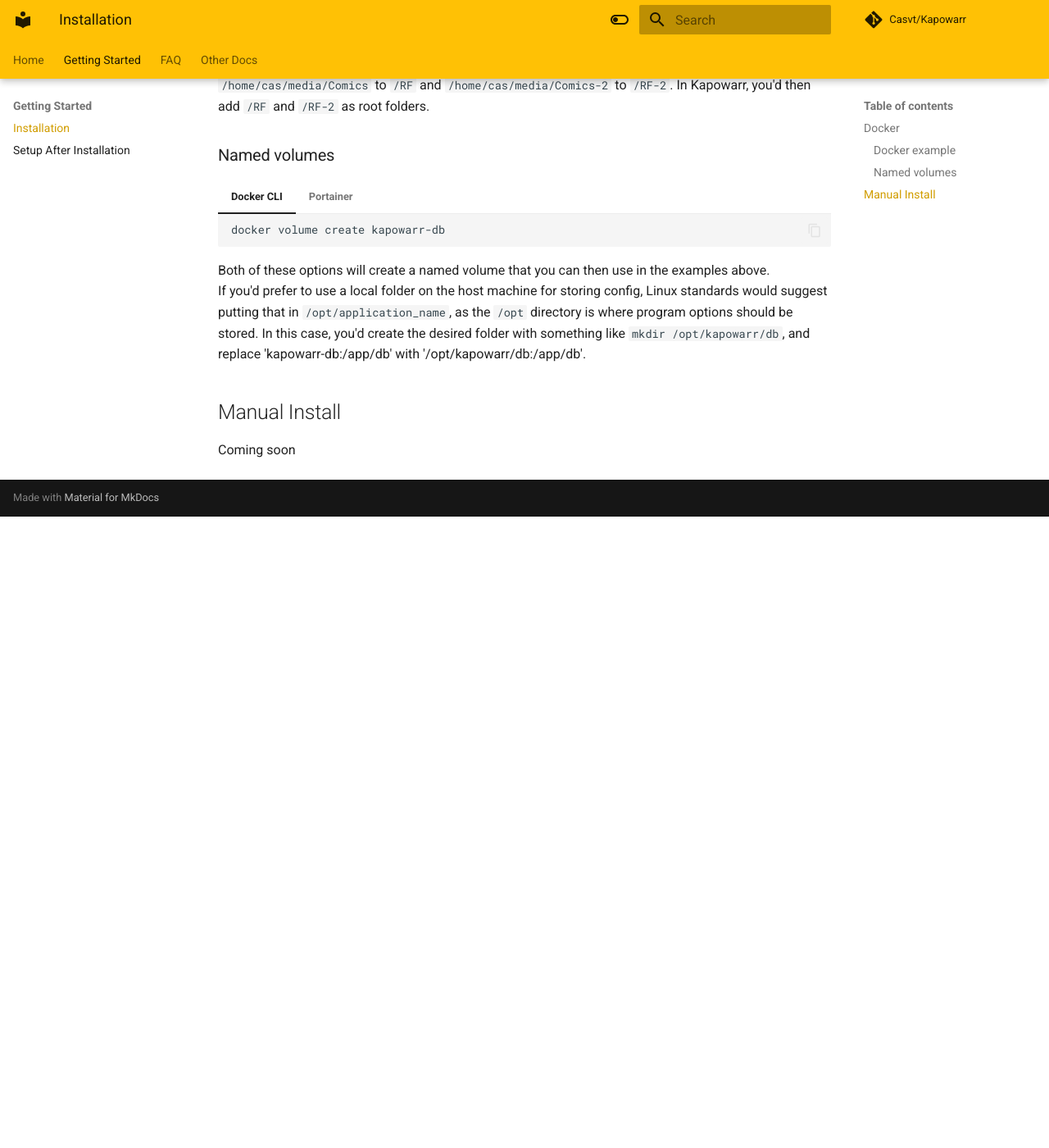
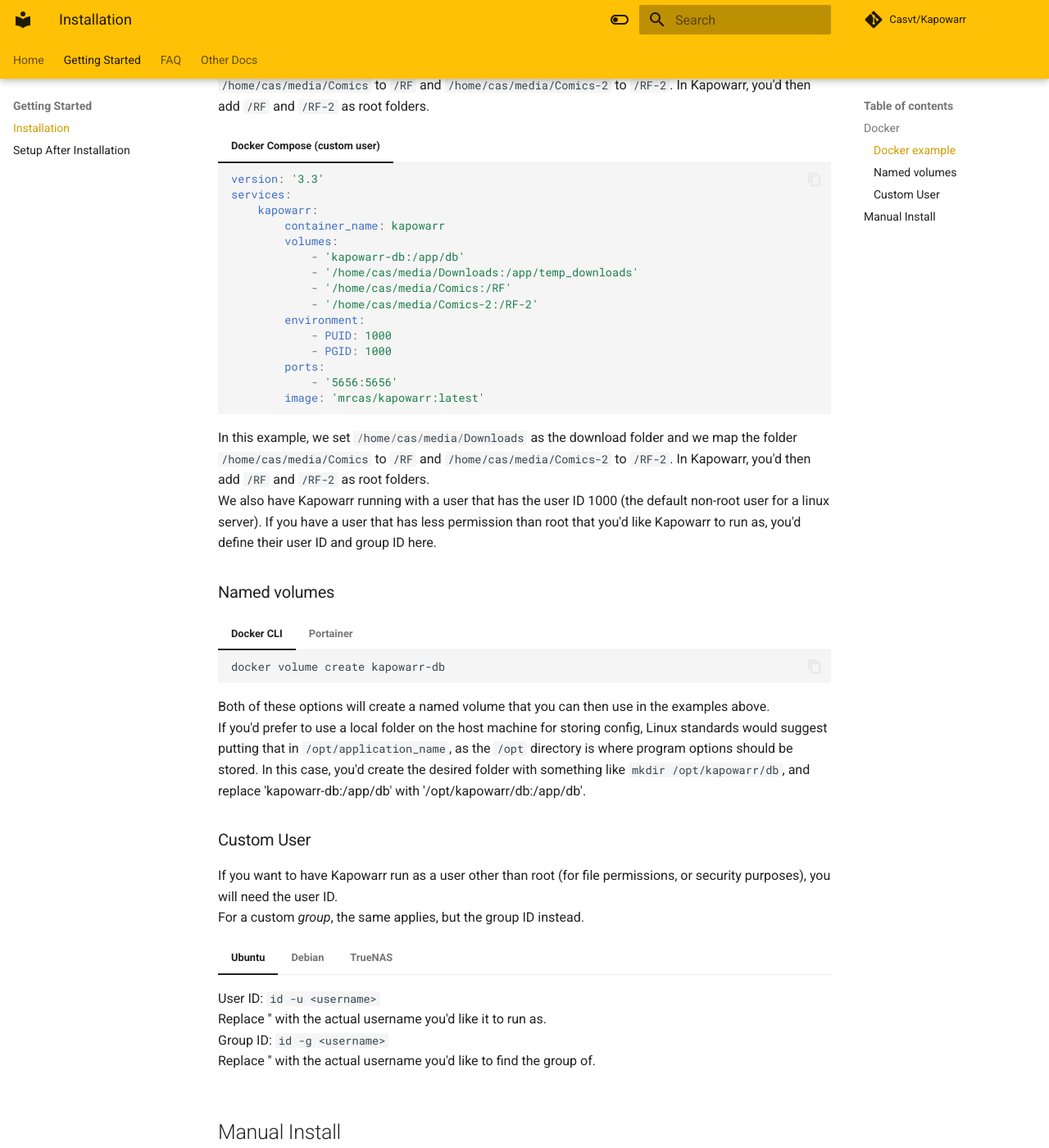
Before and after one commit to Casvt/Kapowarr, an MkDocs documentation site: the page built from docs/installation.md, in a window 1280 px wide and 1400 px high, scrolled down 1277 px. Shown: the whole window at 82% size. Built offline with MkDocs 1.6.1 and Material for MkDocs 9.7.7, drawn with Linux system fonts in a browser that asks for light colours; comment, search, counter and statistics services are not loaded; before the commit the page ends 1907 px from its top, so only the background shows below that; some of the changed text lies outside the part shown.

Commit message:
Add notes to docs about UID:GID identification

````diff
--- a/docs/installation.md
+++ b/docs/installation.md
@@ -46,6 +46,33 @@
     4. Information on how to change the port can be found on the [Setup After Installation page](./setup_after_installation.md#port).
     5. Using a named volume in docker requires you to create the volume before you can use it (refer to [Named Volumes](#named-volumes))
 
+=== "Docker Compose (custom user)"
+    The contents of the docker-compose.yml file would look like this:
+    ```yml
+    version: '3.3'
+    services:
+        kapowarr:
+            container_name: kapowarr
+            volumes:
+                - 'kapowarr-db:/app/db'
+                - '/path/to/download_folder:/app/temp_downloads'
+                - '/path/to/root_folder:/content'
+            environment:
+                - PUID: 1000
+                - PGID: 1000
+            ports:
+                - '5656:5656'
+            image: 'mrcas/kapowarr:latest'
+    ```
+    A few notes about this file:
+
+    1. Replace `/path/to/download_folder` with the path to your desired download folder. Everything is downloaded to this folder and when completed, moved out of to their final destination. It's smart to set this on a disk that can sustain more writes than normal. Ideally something like a _non_-network mounted ssd.
+    2. Replace `/path/to/root_folder` with the path to your desired root folder. Then, this folder will get mapped to `/content` inside the docker container. When adding a root folder in Kapowarr, you'll then set it's location as `/content`, mapping it this way to where ever `/path/to/root_folder` may be.
+    3. You can map multiple root folders by repeating `- /path/to/root_folder:/content` in the file, but then supplying different values for `/path/to/root_folder` and `/content`.
+    4. Information on how to change the port can be found on the [Setup After Installation page](./setup_after_installation.md#port).
+    5. Using a named volume in docker requires you to create the volume before you can use it (refer to [Named Volumes](#named-volumes))
+    6. If you define a custom PUID and GUID here, they must have permission on any folder you've mapped in. The default user ID of '1000' is the first non-root user created on any Debian-based system, and generally exists on the host. If you are unsure of the _UID_ of the user you'd like the container to present as, see [Custom User](#custom-user).
+
 ### Docker example
 
 === "Docker CLI"
@@ -78,6 +105,28 @@
 
 In this example, we set `/home/cas/media/Downloads` as the download folder and we map the folder `/home/cas/media/Comics` to `/RF` and `/home/cas/media/Comics-2` to `/RF-2`. In Kapowarr, you'd then add `/RF` and `/RF-2` as root folders.
 
+=== "Docker Compose (custom user)"
+    ```yml
+    version: '3.3'
+    services:
+        kapowarr:
+            container_name: kapowarr
+            volumes:
+                - 'kapowarr-db:/app/db'
+                - '/home/cas/media/Downloads:/app/temp_downloads'
+                - '/home/cas/media/Comics:/RF'
+                - '/home/cas/media/Comics-2:/RF-2'
+            environment:
+                - PUID: 1000
+                - PGID: 1000
+            ports:
+                - '5656:5656'
+            image: 'mrcas/kapowarr:latest'
+    ```
+
+In this example, we set `/home/cas/media/Downloads` as the download folder and we map the folder `/home/cas/media/Comics` to `/RF` and `/home/cas/media/Comics-2` to `/RF-2`. In Kapowarr, you'd then add `/RF` and `/RF-2` as root folders.
+We also have Kapowarr running with a user that has the user ID 1000 (the default non-root user for a linux server). If you have a user that has less permission than root that you'd like Kapowarr to run as, you'd define their user ID and group ID here.
+
 ### Named volumes
 
 === "Docker CLI"
@@ -97,6 +146,30 @@
 If you'd prefer to use a local folder on the host machine for storing config, Linux standards would suggest putting that in `/opt/application_name`, as the `/opt` directory is where program options should be stored.
 In this case, you'd create the desired folder with something like `mkdir /opt/kapowarr/db`, and replace 'kapowarr-db:/app/db' with '/opt/kapowarr/db:/app/db'.
 
+### Custom User
+
+If you want to have Kapowarr run as a user other than root (for file permissions, or security purposes), you will need the user ID.
+For a custom _group_, the same applies, but the group ID instead.
+
+=== "Ubuntu"
+    User ID: `id -u <username>`
+    Replace '<username>' with the actual username you'd like it to run as.
+    Group ID: `id -g <username>`
+    Replace '<username>' with the actual username you'd like to find the group of.
+
+=== "Debian"
+    User ID: `id -u <username>`
+    Replace '<username>' with the actual username you'd like it to run as.
+    Group ID: `id -g <username>`
+    Replace '<username>' with the actual username you'd like to find the group of.
+
+=== "TrueNAS"
+    User ID: In the web UI, go to Credentials -> Local Users.
+    Find the relevant username you'd like to use, and look at the 'UID' column to find the UID.
+    Group ID: In the web UI, go to Credentials -> Local Groups.
+    Find the relevant group you'd like to use, and look at the 'GID' column to find the GID.
+
+
 ## Manual Install
 
 Coming soon
````
